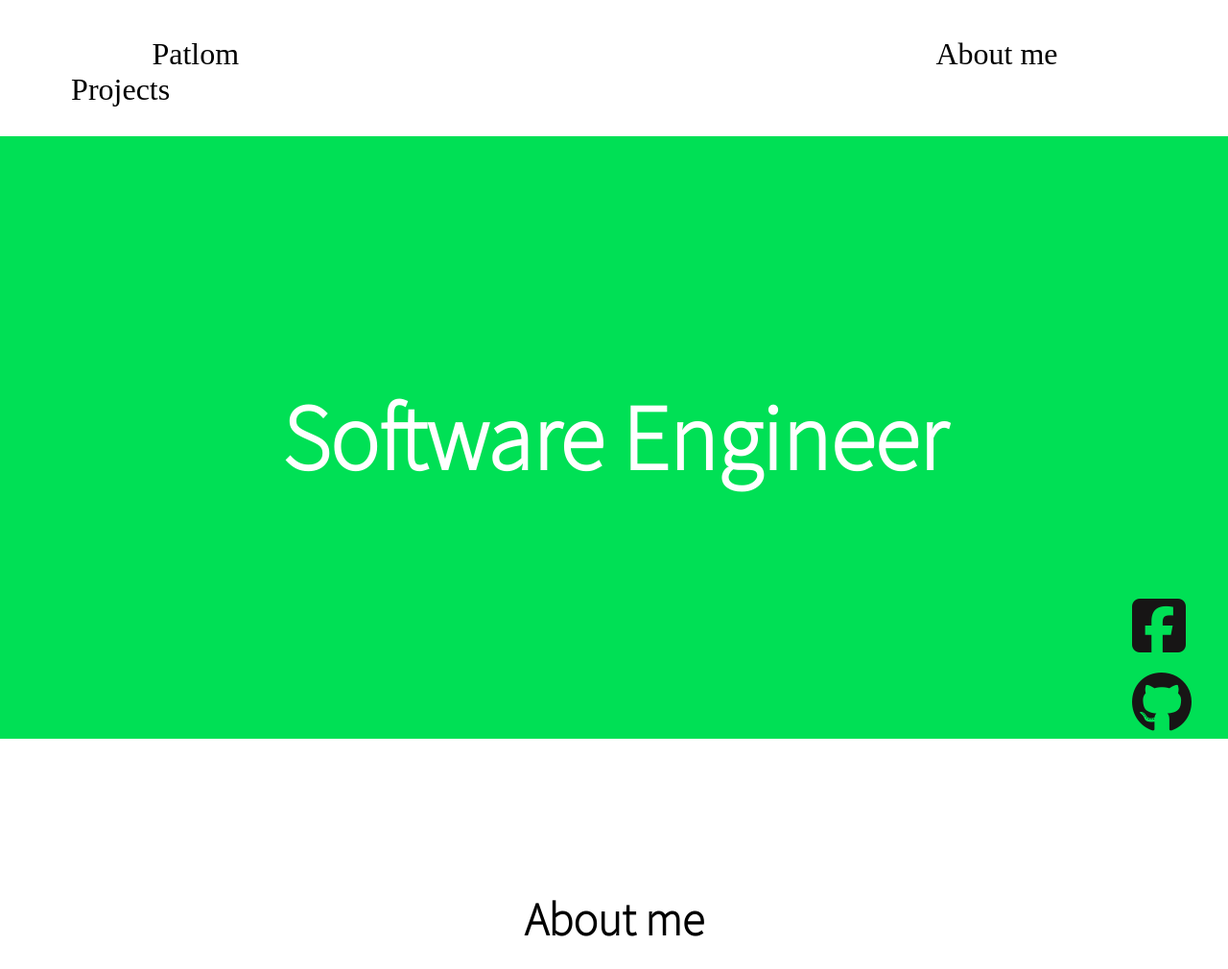
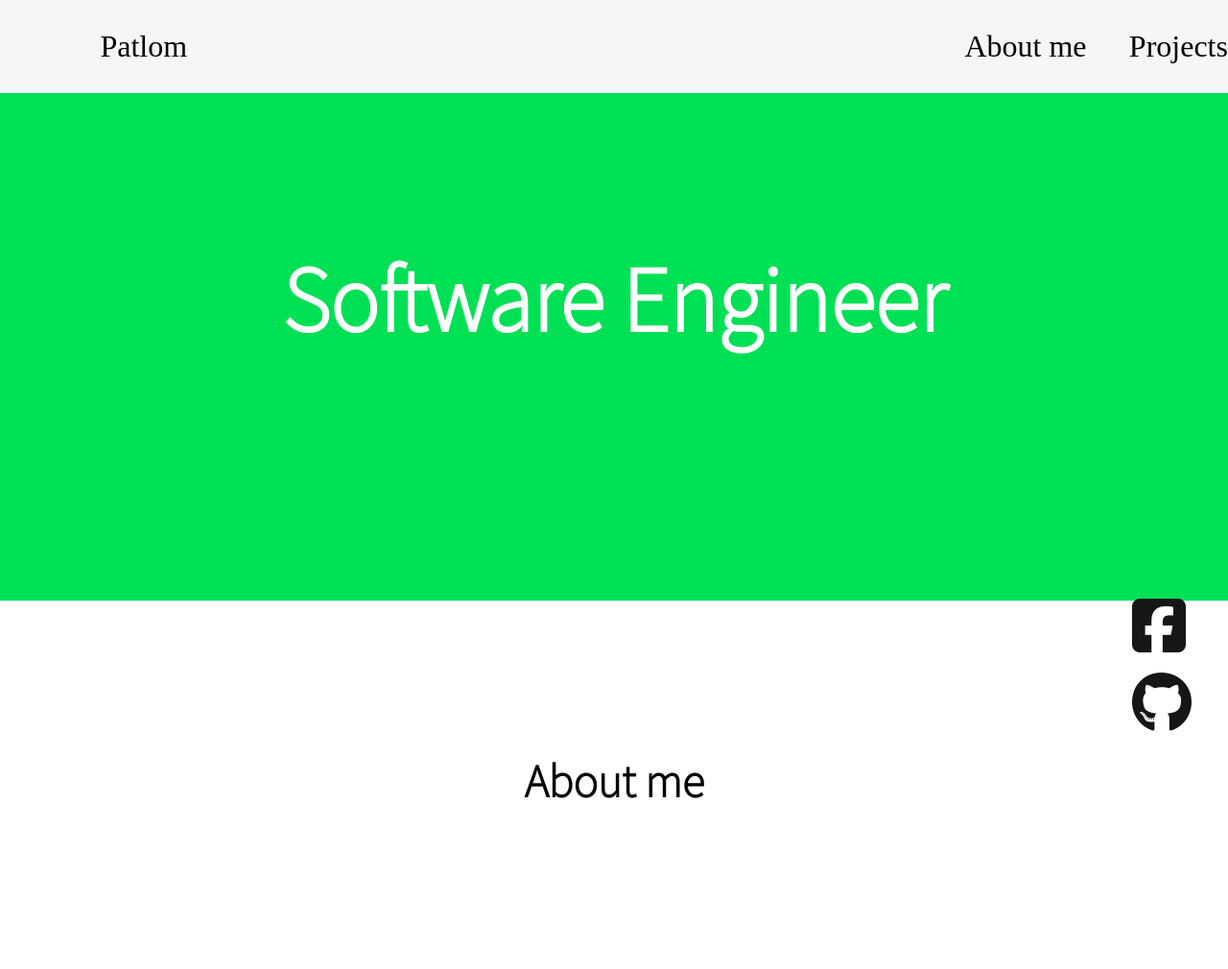
Before and after one commit to patkamon/patlom-port, a Django app: page / in a window 1280 px wide. Shown: the top 1010 px of the page at 96% size. Run offline with Django 3.2, Linux system fonts and the light colour scheme; some libraries are stand-ins or nearby versions.

Commit message:
modify looks

```diff
--- a/ports/templates/ports/index.html
+++ b/ports/templates/ports/index.html
@@ -73,8 +73,12 @@
   }
     .nav {
       padding: 30px 30px 30px 30px;
+      position: fixed;
+      top: 0%;
+      right: -5%;
+      width:105%;
+      background-color: #f5f7f6;
 
-        background-color: white;
     }
 
      .icon{
@@ -100,8 +104,10 @@
 
     .thumbnail {
       text-align: center;
+      height: 110%;
       padding: 15%;
       font-size: 300%;
+      margin-top: -10px;
       margin-left: -10px;
       margin-right: -10px;
       background-color: #00e055;
@@ -164,6 +170,15 @@
       text-align: center;
       margin-bottom: 8%;
       font-size: 2.5rem;
+    }
+
+
+    .thumbnail h1:hover{
+      color: black;
+    }
+
+    .about-me h1:hover{
+      color: green;
     }
 
     .projects h1:hover{
```
